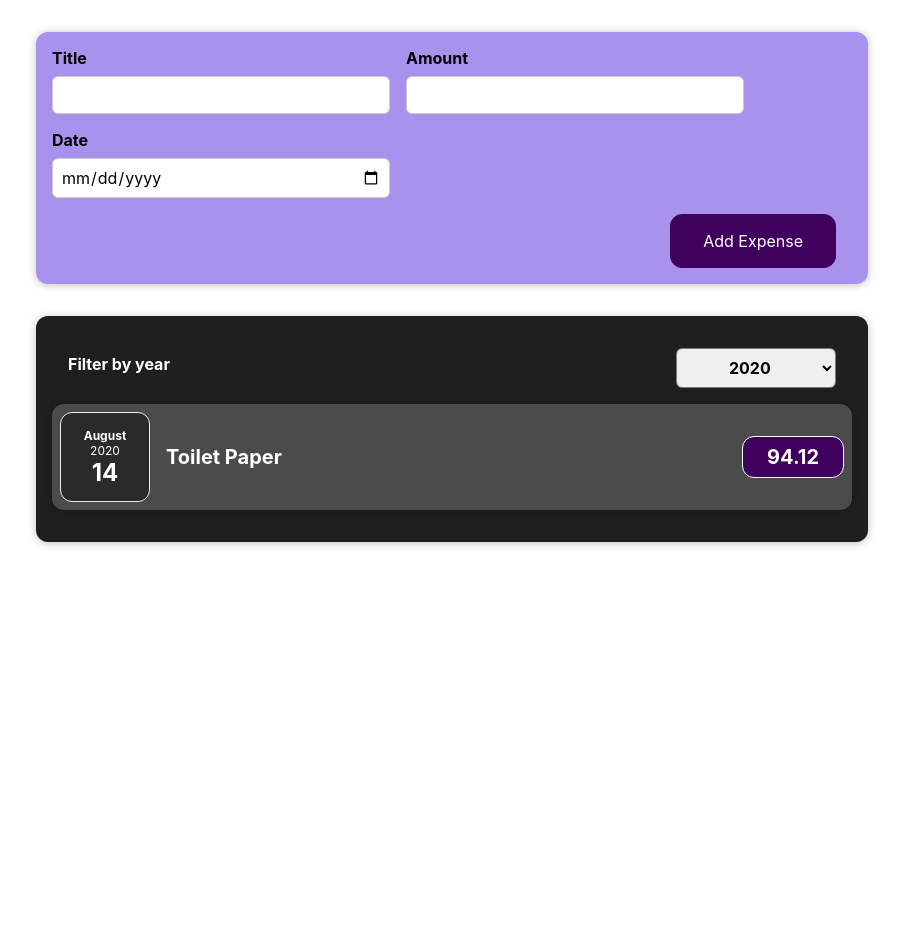
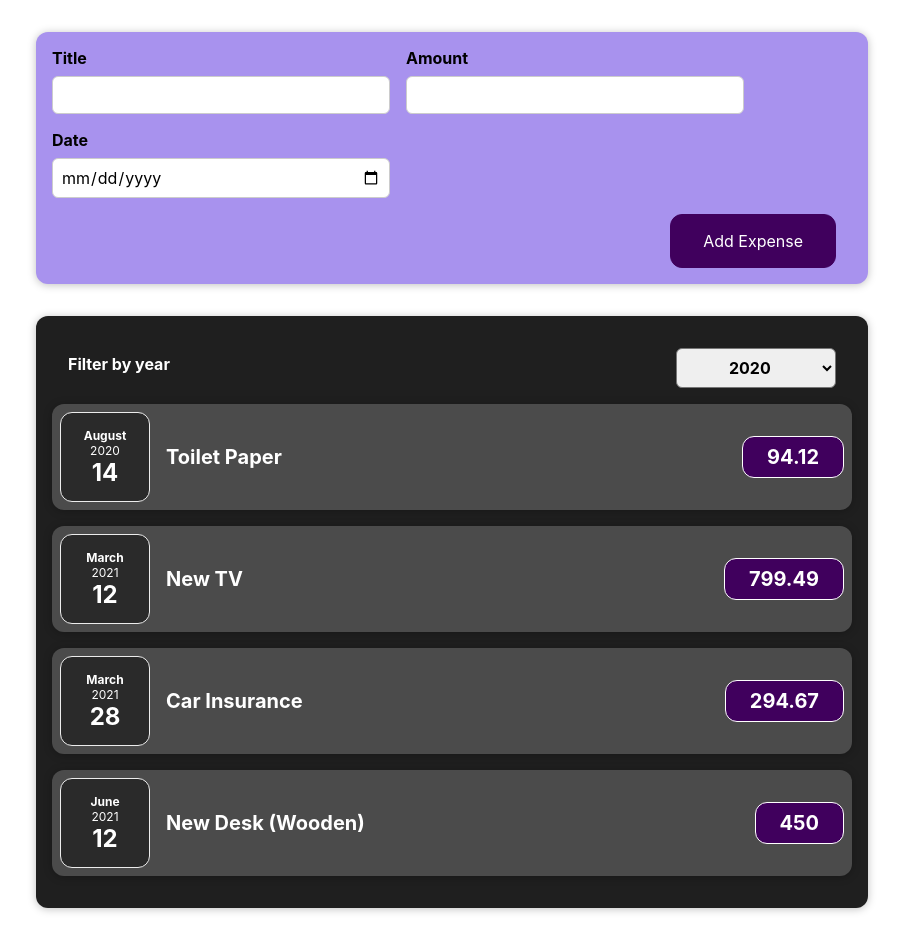
Before and after one commit to samofoke/expense_tracker, a React (Create React App) app: page / in a window 1280 px wide. Shown: the whole page, without its empty margins (188-1091 px from the left). Before the commit the page ends 800 px from the top, so only its background shows below. Built offline with nearby package versions, Linux system fonts and the light colour scheme.

Commit message:
able to add expenses

```diff
--- a/src/App.js
+++ b/src/App.js
@@ -1,8 +1,8 @@
+import { useState } from "react";
 import Expenses from "./components/expenses/expenses";
 import NewExpense from "./components/newexpense/new_expense";
 
-function App() {
-  const expenses = [
+const DUMMY_DATA = [
   {
     id: "e1",
     title: "Toilet Paper",
@@ -24,9 +24,13 @@ function App() {
   },
 ];
 
+function App() {
+  const [expenses, setExpense] = useState(DUMMY_DATA);
+
   const addExpenseHandler = (expense) => {
-    console.log("in App.js");
-    console.log("added expense: ", expense);
+    setExpense((prevExpense) => {
+      return [expense, ...expenses];
+    });
   };
 
   return (
--- a/src/components/expenses/expenses.js
+++ b/src/components/expenses/expenses.js
@@ -17,11 +17,13 @@ const Expenses = (props) => {
         selected={filterYear}
         theChangeFilter={filterChangeHandler}
       />
-      <ExpenseItem
-        title={props.items[0].title}
-        amount={props.items[0].amount}
-        date={props.items[0].date}
-      />
+      {props.items.map((expense) => (
+        <ExpenseItem
+          title={expense.title}
+          amount={expense.amount}
+          date={expense.date}
+        />
+      ))}
     </Card>
   );
 };
```
Lines whose indentation alone changed are shown as unchanged.
